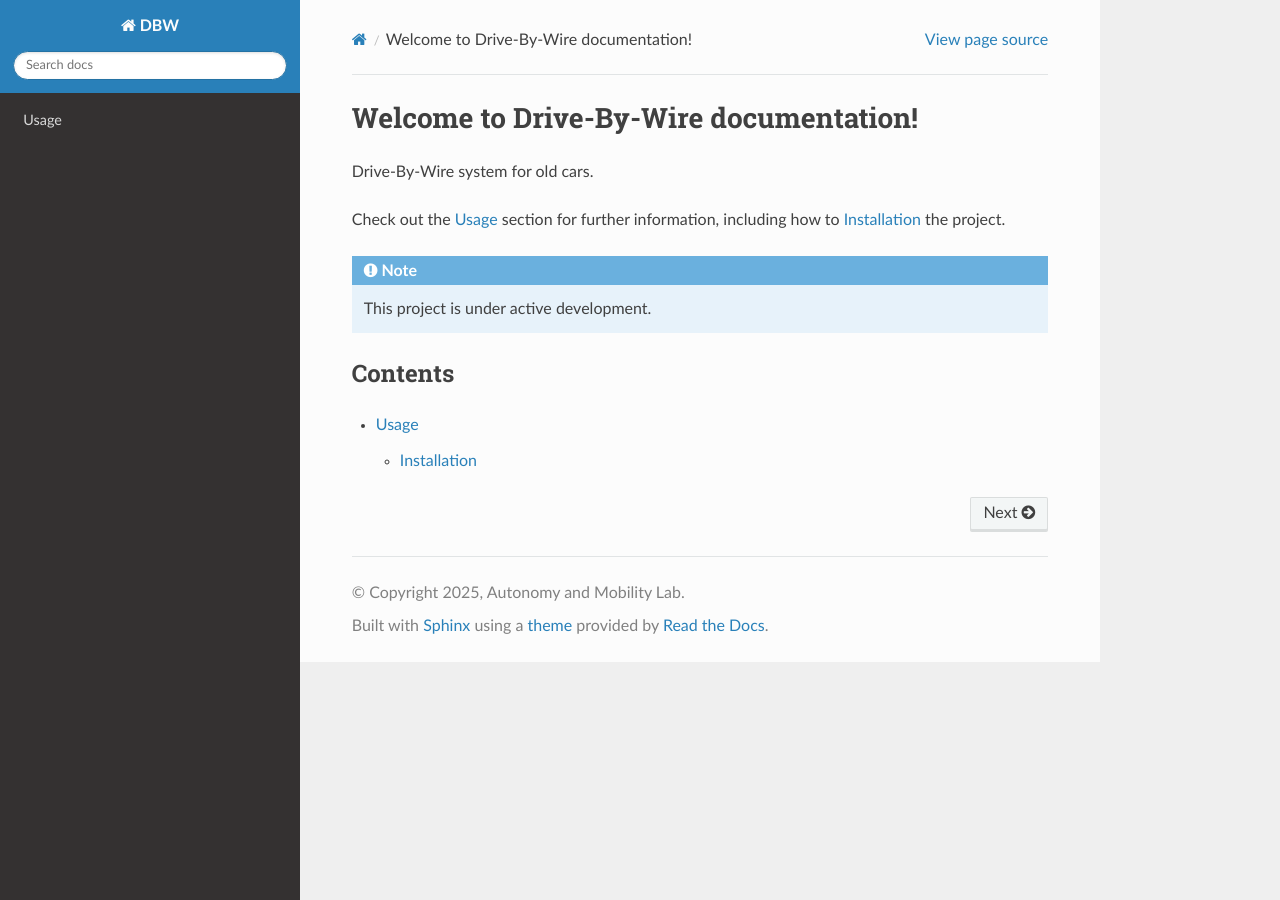
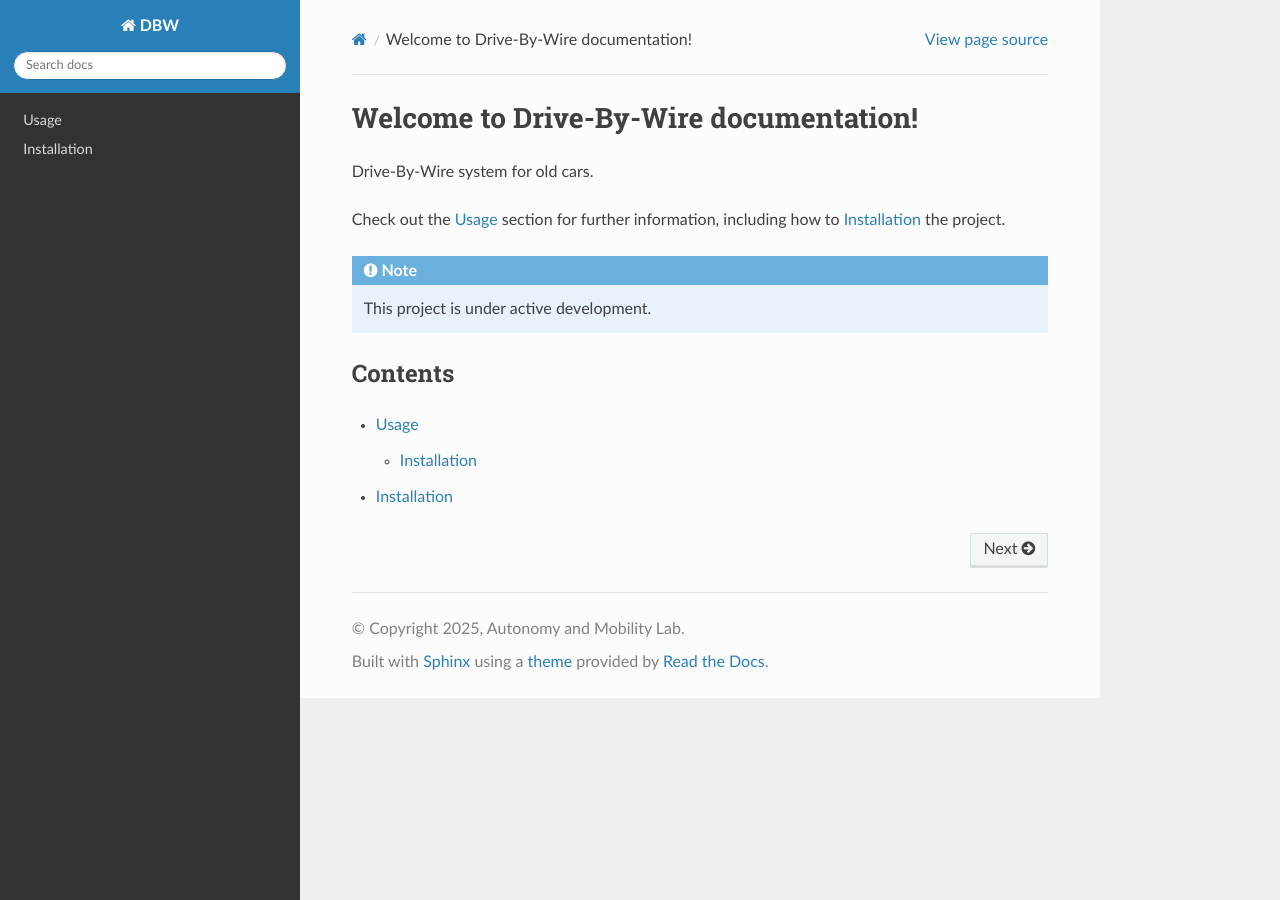
Before and after one commit to pirhonje/DBWRTD, a Sphinx documentation site: the page built from docs/source/index.rst, in a window 1280 px wide. Built offline with Sphinx 7.4.7 and the Read the Docs theme 3.1.0, drawn with Linux system fonts in a browser that asks for light colours.

Commit message:
index rwork

```diff
--- a/docs/source/platform.rst
+++ b/docs/source/platform.rst
@@ -1,7 +1,8 @@
 PLATFORM
 ===
 
-.. autosummary::
-   :toctree: generated
 
-   vehicle
+.. _wheel installation:
+
+Installation
+------------
```
